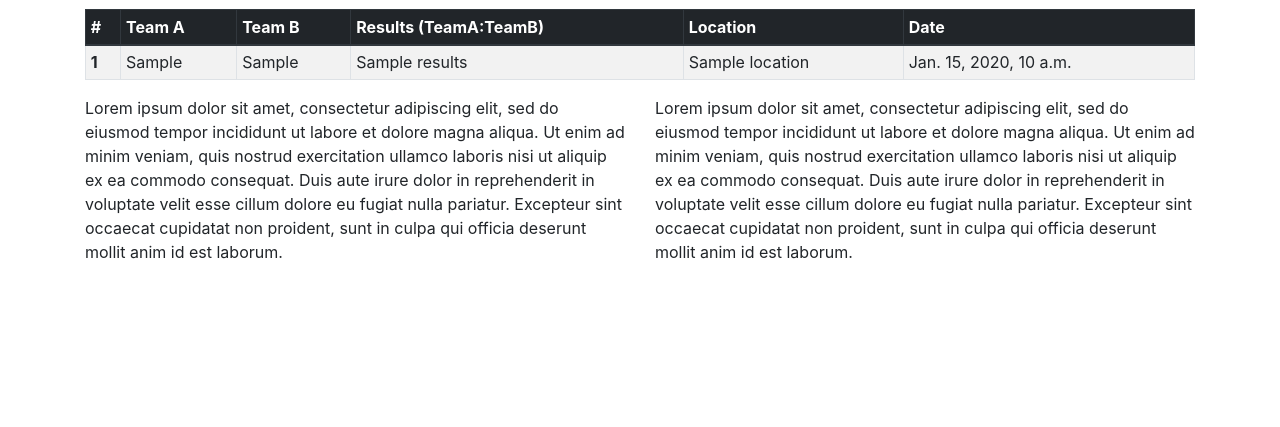
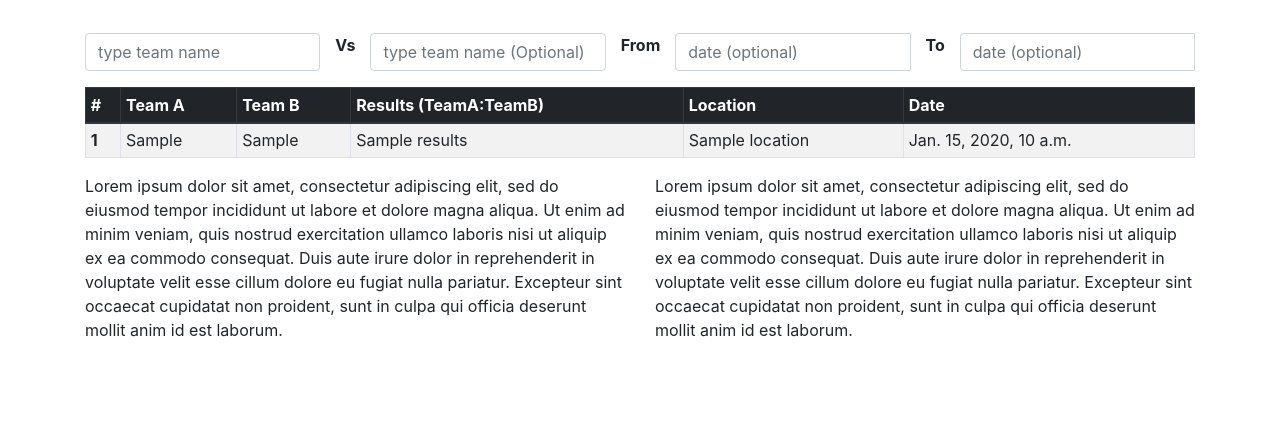
Before and after one commit to johnmilimo/betting-odds-analysis, a Django app: template templates/matches.html in a window 1280 px wide. Shown: the part 373-800 px from the top of the page. Run offline with Django 3.2, Linux system fonts and the light colour scheme; the template is opened without the code that fills it: most values are stand-ins (such as "Sample title", 1, 10 or a date in 2020); some libraries are stand-ins or nearby versions.

Commit message:
added search/filter inputs

```diff
--- a/apps/football/views.py
+++ b/apps/football/views.py
@@ -14,7 +14,7 @@ class MatchView(View):
     def get(self, request):
 
         # data = serializers.serialize("json", Match.objects.all())
-        data = Match.objects.all()
+        data = Match.objects.all().order_by('-match_date')
         return render(request, self.template_name, {'data': data})
 
     def post(self, request):
--- a/templates/matches.html
+++ b/templates/matches.html
@@ -22,7 +22,39 @@
       </div>
     </nav>
   <div class="container">
-    <h1>FOOTBALL - LATEST HIGHLIGHTS</h1>
+    <h1 style="text-align:center">FOOTBALL - LATEST HIGHLIGHTS</h1><br/>
+
+      <div class="row">
+        <div class="col-sm">
+            <input class="form-control" type="search" placeholder="type team name" id="home_team">
+        </div>
+          <strong>Vs</strong>
+        <div class="col-sm">
+            <input class="form-control" type="search" placeholder="type team name (Optional)" id="away_team">
+        </div>
+          <strong>From</strong>
+        <div class="col-sm">
+            <div class="form-group">
+                <div class='input-group date' id='datetimepicker6'>
+                    <input type='text' placeholder="date (optional)" class="form-control" />
+                    <span class="input-group-addon">
+                        <span class="glyphicon glyphicon-calendar"></span>
+                    </span>
+                </div>
+            </div>
+        </div>
+          <strong>To</strong>
+        <div class="col-sm">
+           <div class="form-group">
+            <div class='input-group date' id='datetimepicker7'>
+                <input type='text' placeholder="date (optional)" class="form-control" />
+                <span class="input-group-addon">
+                    <span class="glyphicon glyphicon-calendar"></span>
+                </span>
+            </div>
+        </div>
+        </div>
+      </div>
 
     <table class="table table-striped table-bordered table-hover table-sm">
       <thead class="thead-dark">
@@ -68,6 +100,20 @@
         </div>
     </div>
   </div>
+    <script type="text/javascript">
+        $(function () {
+            $('#datetimepicker6').datetimepicker();
+            $('#datetimepicker7').datetimepicker({
+                useCurrent: false //Important! See issue #1075
+            });
+            $("#datetimepicker6").on("dp.change", function (e) {
+                $('#datetimepicker7').data("DateTimePicker").minDate(e.date);
+            });
+            $("#datetimepicker7").on("dp.change", function (e) {
+                $('#datetimepicker6').data("DateTimePicker").maxDate(e.date);
+            });
+        });
+    </script>
       <!-- Optional JavaScript -->
     <!-- jQuery first, then Popper.js, then Bootstrap JS -->
     <script src="https://code.jquery.com/jquery-3.3.1.slim.min.js" integrity="sha384-q8i/X+965DzO0rT7abK41JStQIAqVgRVzpbzo5smXKp4YfRvH+8abtTE1Pi6jizo" crossorigin="anonymous"></script>
```
